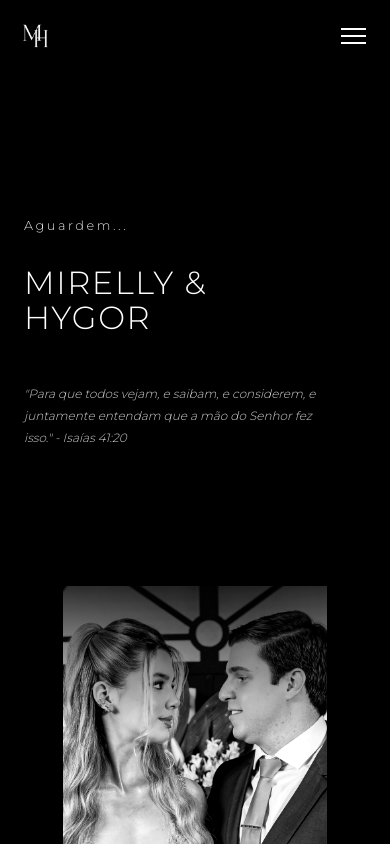
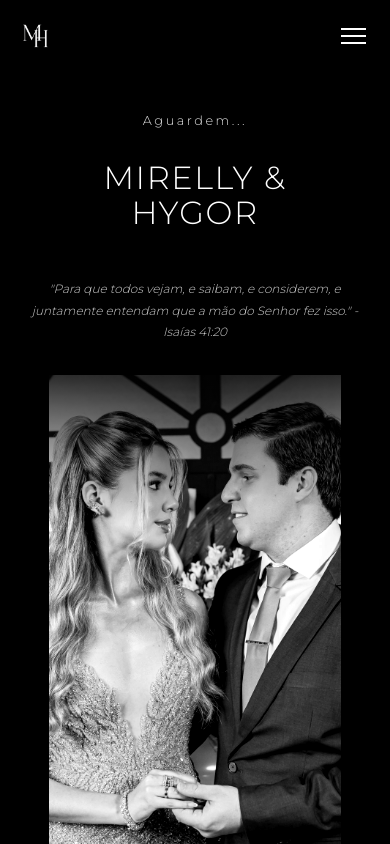
Before and after one commit to HygorM10/wedding-mirelly-hygor-app, a Next.js app: page / in a window 390 px wide. Shown: the top 844 px of the page. Built offline with nearby package versions, Linux system fonts and the light colour scheme.

Commit message:
style(ui): update heroContent and heroImageContainer styles
* Adjust min-height for heroContent and heroImageContainer to improve layout.
* Center align text in heroContent for better presentation.
* Modify verse padding and margin for consistent styling.

```diff
--- a/src/app/page.module.css
+++ b/src/app/page.module.css
@@ -113,7 +113,9 @@
 
   .heroContent {
     padding: 3rem 2rem;
-    min-height: 60vh;
+    min-height: 35vh;
+    text-align: center;
+    align-items: center;
   }
 
   .heroContent::after {
@@ -133,14 +135,20 @@
     font-size: 2.5rem;
   }
 
+  .verse {
+    padding-right: 0;
+    margin: 0 auto;
+  }
+
   .heroImageContainer {
-    min-height: 60vh;
+    min-height: 35vh;
   }
 }
 
 @media (max-width: 480px) {
   .heroContent {
     padding: 2rem 1.5rem;
+    text-align: center;
   }
 
   .names {
```
